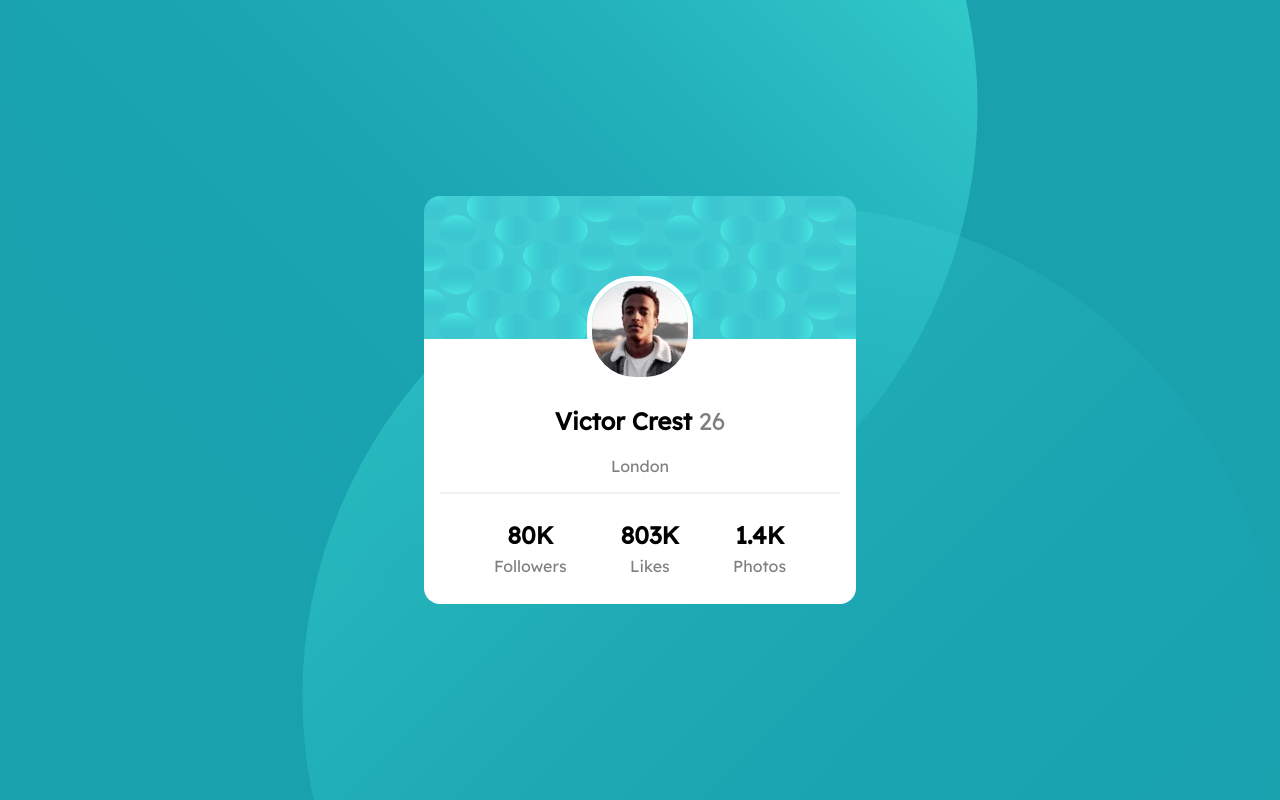
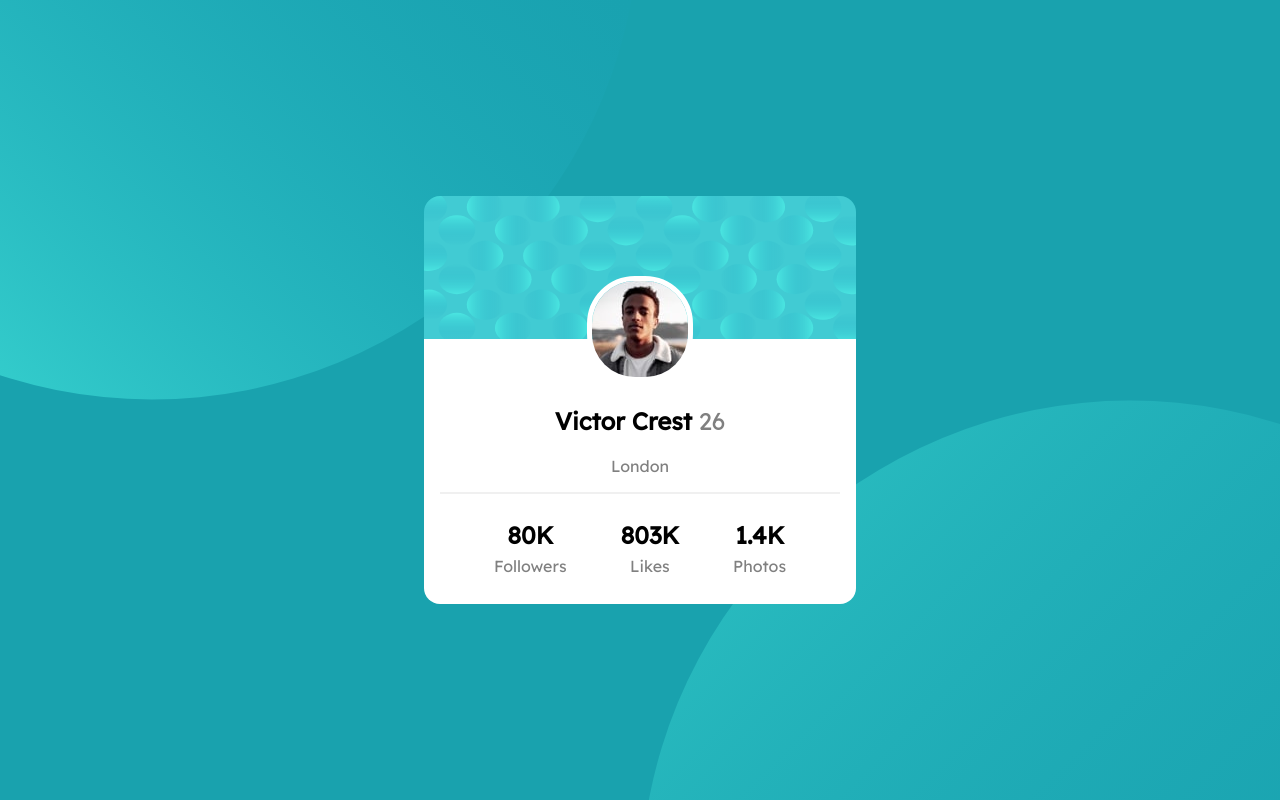
Before and after one commit to Kitezh1/profile-card, a plain HTML site: page index.html in a window 1280 px wide. Drawn offline with Linux system fonts and the light colour scheme.

Commit message:
Add files via upload

```diff
--- a/index.html
+++ b/index.html
@@ -13,7 +13,8 @@
 </head>
 
 <body>
-
+    <div class="top"></div>
+    <div class="bottom"></div>
     <article>
 
         <img src="images/image-victor.jpg">
--- a/style.css
+++ b/style.css
@@ -2,14 +2,34 @@ body {
     font-family: 'Big Shoulders Display', cursive;
     font-family: 'Lexend Deca', sans-serif;
     background-color: hsl(185, 75%, 39%);
-    background-image: url(images/bg-pattern-bottom.svg), url(images/bg-pattern-top.svg);
-    background-position: right bottom -30vw, left top -30vw;
-    background-repeat: no-repeat;
     margin: 0;
     display: flex;
     height: 100vh;
     justify-content: center;
     align-items: center;
+}
+
+.top {
+    z-index: -1;
+    position: absolute;
+    top: 0;
+    left: 0;
+    width: 50%;
+    height: 50%;
+    /* background-color: antiquewhite; */
+    background-image: url("images/bg-pattern-top.svg");
+    transform: rotate(180deg);
+}
+
+.bottom {
+    z-index: -1;
+    position: absolute;
+    bottom: 0;
+    right: 0;
+    width: 50%;
+    height: 50%;
+    /* background-color: lightgoldenrodyellow; */
+    background-image: url("images/bg-pattern-bottom.svg");
 }
 
 article {
```
